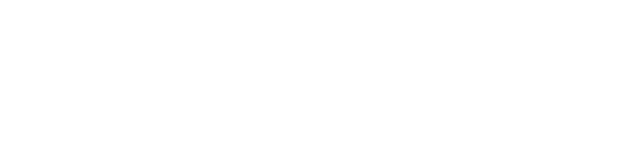
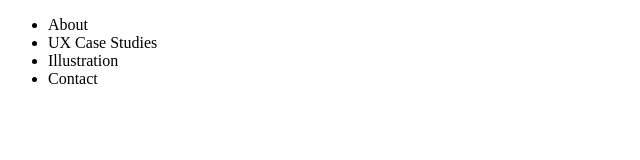
Before and after one commit to manmci/UX_UI_HW_17, a plain HTML site: page index.html in a window 1280 px wide. Shown: the whole page, without its empty margins (0-640 px from the left). Drawn offline with Linux system fonts and the light colour scheme.

Commit message:
Update index.html
progress

```diff
--- a/index.html
+++ b/index.html
@@ -4,9 +4,25 @@
     <meta charset="UTF-8">
     <meta http-equiv="X-UA-Compatible" content="IE=edge">
     <meta name="viewport" content="width=device-width, initial-scale=1.0">
-    <title>Document</title>
+    <title>Manny McIvor - UX/UI Designer & Illustrator</title>
 </head>
 <body>
-
+    <header class="navigation">
+        <nav>
+        <ul>
+            <li>About</li>
+            <li>UX Case Studies</li>
+            <li>Illustration</li>
+            <li>Contact</li>
+        </ul>
+        <!-- SOCIAL MEDIA LINKS. ALIGN TO LEFT SIDE OF MENU
+            <img src=""/>
+        -->
+        </nav>
+    </header>
+    <section id="about"></section>
+    <section id="ux"></section>
+    <section id="illus"></section>
+    <section id="contact"></section>
 </body>
 </html>
```
